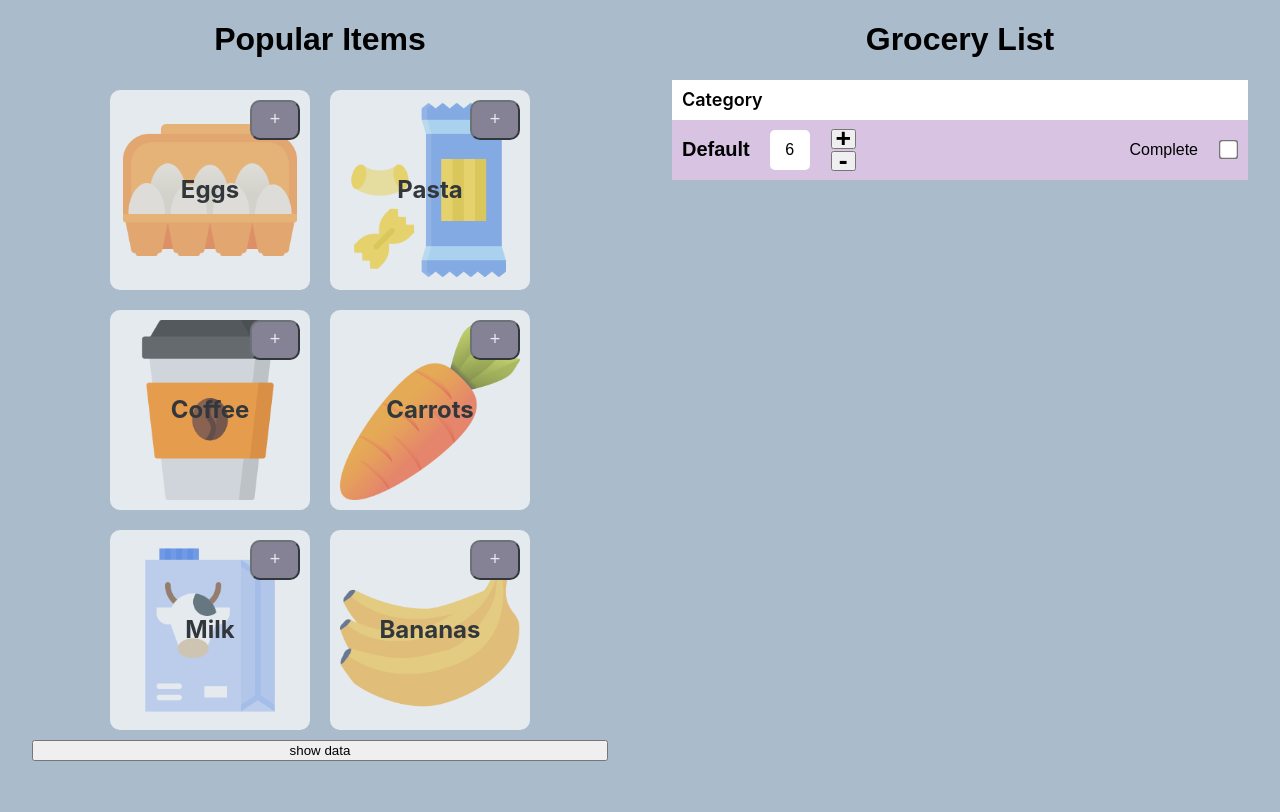
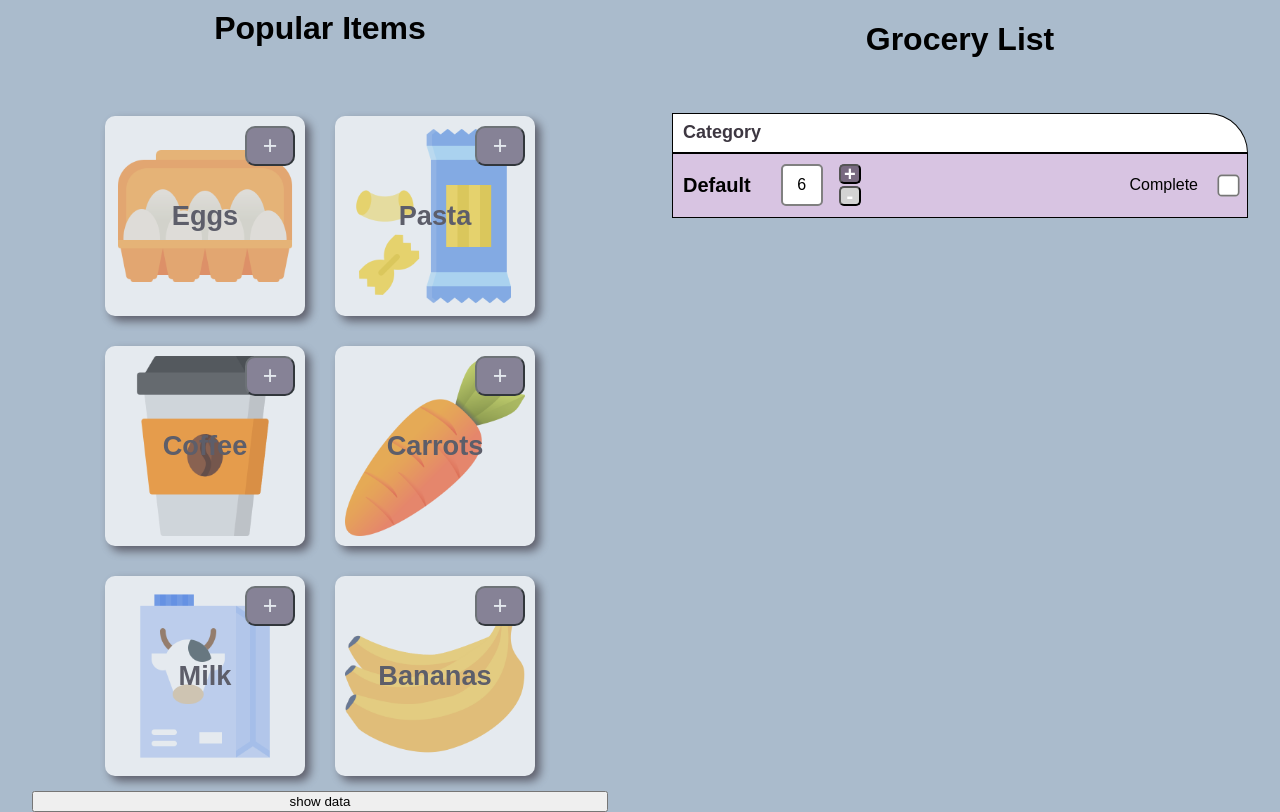
Before and after one commit to Leighai/GroceryList, a Next.js app: page / in a window 1280 px wide. Built offline with nearby package versions, Linux system fonts and the light colour scheme.

Commit message:
second style changes

```diff
--- a/components/CompleteButton/index.js
+++ b/components/CompleteButton/index.js
@@ -13,7 +13,7 @@ const CompleteText = styled.p`
 `
 
 const CompleteInput = styled.input`
-  transform: scale(1.5);
+  transform: scale(1.7);
 `
 
 const CompleteButton = ({
--- a/components/GroceryItem/index.js
+++ b/components/GroceryItem/index.js
@@ -8,11 +8,12 @@ const GroceryCont = styled.div`
   justify-content: center;
   align-items: center;
   background-color: white;
-  margin: 10px;
+  margin: 15px;
   border-radius: 10px;
   cursor: default;
   opacity: 70%;
   transition: opacity 0.1s ease-in;
+  box-shadow: 5px 5px 10px rgb(61, 55, 65);
 
   &:hover {
     opacity: 100%;
@@ -26,10 +27,10 @@ const GroceryImg = styled.img`
 `
 
 const GroceryText = styled.h1`
-  font-family: Inter;
   margin: 0;
-  font-size: 1.5rem;
+  font-size: 1.7rem;
   z-index: 1;
+  color: rgb(61, 55, 65);
 `
 
 const GroceryButton = styled.button`
@@ -40,9 +41,13 @@ const GroceryButton = styled.button`
   height: 40px;
   background-color: rgb(120, 106, 128);
   color: #FFF;
-  font-size: 18px;
+  font-size: 25px;
   border-radius: 10px;
   cursor: pointer;
+
+  &:hover {
+    color: rgb(61, 55, 65);
+  }
 `
 
 const GroceryItem = ({
--- a/components/GroceryList/index.js
+++ b/components/GroceryList/index.js
@@ -8,6 +8,7 @@ const GroceryListCont = styled.div`
   flex-direction: column;
   width: 100%;
   position: relative;
+
 `
 
 const GroceryList = ({
--- a/components/ListHeader/index.js
+++ b/components/ListHeader/index.js
@@ -6,14 +6,15 @@ const HeaderCont = styled.div`
   display: flex;
   align-items: center;
   padding: 10px;
-
+  border: 1px solid #000;
+  border-radius: 0px 50px 0px 0px;
 `
 
 const HeaderText = styled.h2`
   margin: 0;
-  font-weight: 600;
+  font-weight: 600px;
   font-size: 18px;
-  font-family: Inter;
+  color: rgb(61, 55, 65);
 `
 
 const ListHeader = ({
--- a/components/ListItem/index.js
+++ b/components/ListItem/index.js
@@ -7,25 +7,27 @@ const ListItemCont = styled.div`
   display: flex;
   align-items: center;
   background-color: rgb(216, 196, 226);
-  height: 60px;
+  height: 65px;
   padding: 10px;
+  border: 0.5px solid #000;
 `
 
 const ListItemTitle = styled.h2`
   margin: 0;
   font-size: 20px;
-  margin-right: 20px;
+  margin-right: 30px;
 `
 
 const NumberCont = styled.div`
-  width: 40px;
-  height: 40px;
+  width: 42px;
+  height: 42px;
   background-color: #FFF;
   border-radius: 5px;
   display: flex;
   justify-content: center;
   align-items: center;
-  margin-right: 20px;
+  margin-right: 15px;
+  border: 2px solid grey;
 `
 
 const Column = styled.div`
@@ -46,7 +48,7 @@ const ListItem = ({
       </NumberCont>
       <Column>
         <QuantityButton sign="+" />
-        <QuantityButton sign="-" />
+        <QuantityButton sign="-" bgColor="lightgrey" />
       </Column>
       <CompleteButton />
     </ListItemCont>
--- a/components/QuantityButton/index.js
+++ b/components/QuantityButton/index.js
@@ -4,10 +4,20 @@ const QuantityCont = styled.button`
   display: flex;
   justify-content: center;
   align-items: center;
-  width: 25px;
+  width: 22px;
   height: 20px;
+  background-color: ${props=>props.bgColor};
+  color: ${props=>props.color};
+  font-size: 10px;
+  border-radius: 5px;
+  cursor: pointer;
   /* padding: 5px; */
   margin: 1px;
+
+  &:hover {
+    color: rgb(61, 55, 65);
+  }
+
 `
 
 const QuantityText = styled.h1`
@@ -16,11 +26,13 @@ const QuantityText = styled.h1`
 
 const QuantityButton = ({
 
-  sign="="
+  sign="=",
+  bgColor="rgb(120, 106, 128)",
+  color="#fff",
 
 }) => {
   return(
-    <QuantityCont>
+    <QuantityCont bgColor={bgColor} color={color}>
       <QuantityText>{sign}</QuantityText>
     </QuantityCont>
   )
--- a/pages/index.js
+++ b/pages/index.js
@@ -37,6 +37,7 @@ const Subcolumn = styled.div`
 `
 
 const Title = styled.h1`
+  height: 70px;
 `
 
 const data = []
```
